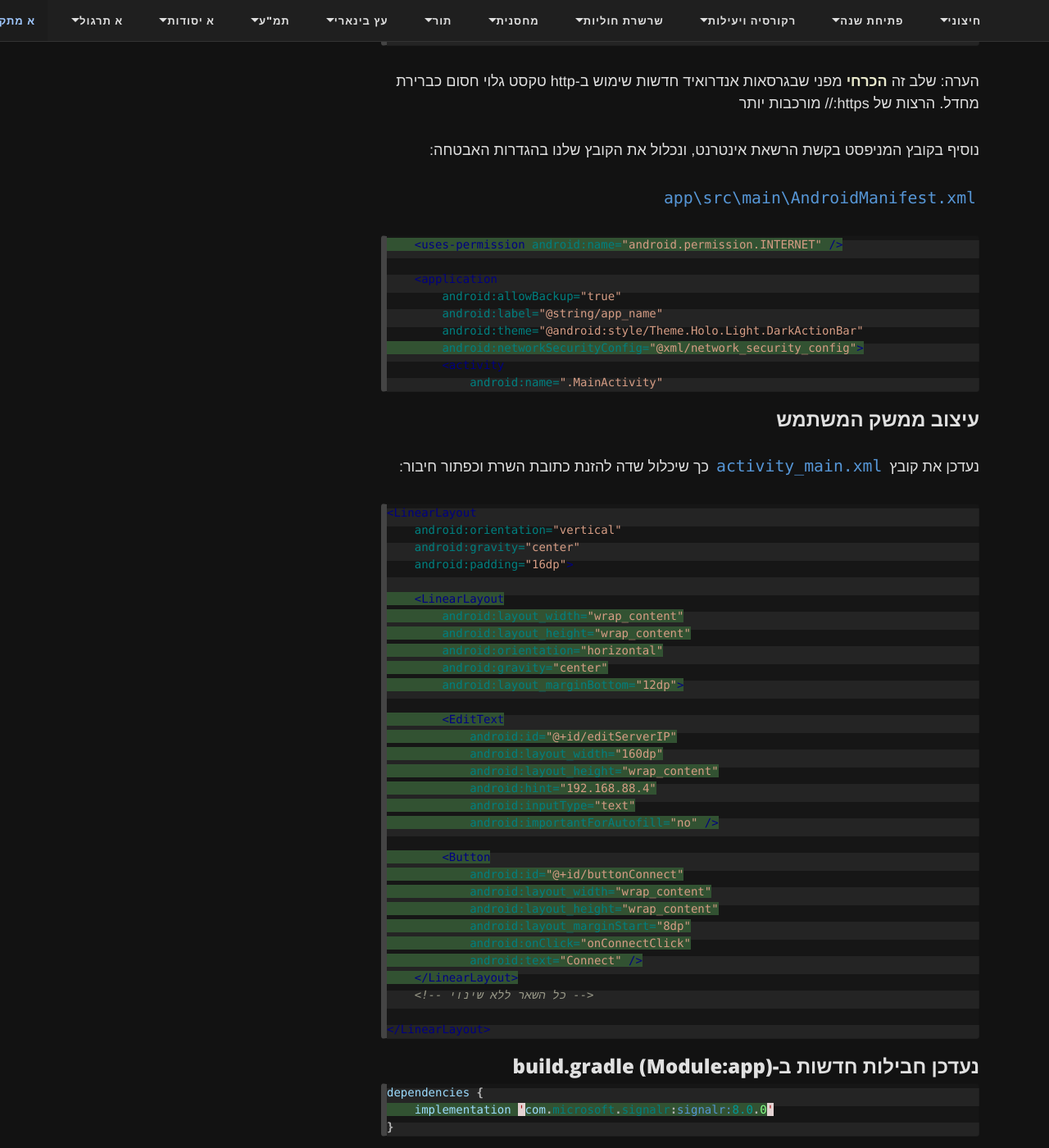
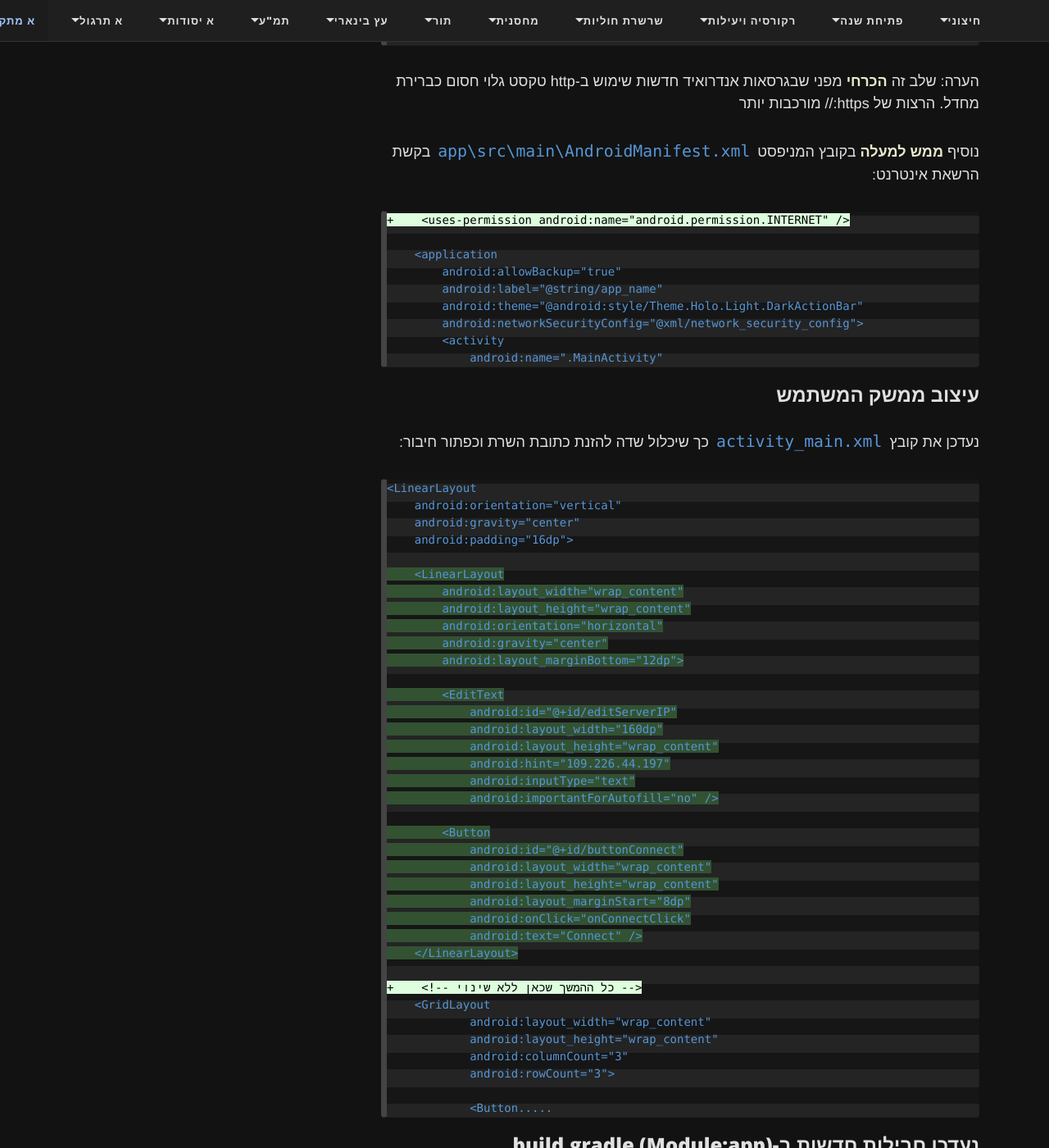
Before and after one commit to 3strategy/BeautifulMivney, a Jekyll site: the page built from android/projectSteps/016.TicTacToeSignalR.md, in a window 1280 px wide and 1400 px high, scrolled down 2466 px. Shown: the whole window at 82% size. Built offline with Jekyll 4.4.1, drawn with Linux system fonts in a browser that asks for light colours; comment, search, counter and statistics services are not loaded; some of the changed text lies outside the part shown.

Commit message:
updated the 016 signalR

````diff
--- a/android/projectSteps/016.TicTacToeSignalR.md
+++ b/android/projectSteps/016.TicTacToeSignalR.md
@@ -64,19 +65,17 @@
 <?xml version="1.0" encoding="utf-8"?>
 <network-security-config>
     <domain-config cleartextTrafficPermitted="true">
-        <domain includeSubdomains="false">192.168.88.4</domain>
+        <domain includeSubdomains="false">109.226.44.197</domain>
     </domain-config>
 </network-security-config>
 ```
 
 הערה: שלב זה **הכרחי** מפני שבגרסאות אנדרואיד חדשות שימוש ב-http טקסט גלוי חסום כברירת מחדל. הרצות של https:// מורכבות יותר
 
-נוסיף בקובץ המניפסט בקשת הרשאת אינטרנט, ונכלול את הקובץ שלנו בהגדרות האבטחה:
+נוסיף **ממש למעלה** בקובץ המניפסט `app\src\main\AndroidManifest.xml` בקשת הרשאת אינטרנט:
 
-`app\src\main\AndroidManifest.xml`
-
-{% highlight xml mark_lines="1 7" %}
-    <uses-permission android:name="android.permission.INTERNET" />
+{% highlight diff %}
++    <uses-permission android:name="android.permission.INTERNET" />
 
     <application
         android:allowBackup="true"
@@ -91,7 +90,7 @@
 
 נעדכן את קובץ `activity_main.xml` כך שיכלול שדה להזנת כתובת השרת וכפתור חיבור:
 
-{% highlight xml mark_lines="6 7 8 9 10 11 12 13 14 15 16 17 18 19 20 21 22 23 24 25 26 27 28" %}
+{% highlight diff xml mark_lines="6 7 8 9 10 11 12 13 14 15 16 17 18 19 20 21 22 23 24 25 26 27 28" %}
 <LinearLayout
     android:orientation="vertical"
     android:gravity="center"
@@ -108,7 +107,7 @@
             android:id="@+id/editServerIP"
             android:layout_width="160dp"
             android:layout_height="wrap_content"
-            android:hint="192.168.88.4"
+            android:hint="109.226.44.197"
             android:inputType="text"
             android:importantForAutofill="no" />
 
@@ -120,16 +119,26 @@
             android:onClick="onConnectClick"
             android:text="Connect" />
     </LinearLayout>
-    <!-- כל השאר ללא שינוי -->
 
-</LinearLayout>
++    <!-- כל ההמשך שכאן ללא שינוי -->
+    <GridLayout
+            android:layout_width="wrap_content"
+            android:layout_height="wrap_content"
+            android:columnCount="3"
+            android:rowCount="3">
+
+            <Button.....
+
 {% endhighlight %}
 
 ### נעדכן חבילות חדשות ב-build.gradle (Module:app)
 
-{% highlight java mark_lines="2" %}
+{% highlight diff %}
 dependencies {
-    implementation 'com.microsoft.signalr:signalr:8.0.0'
+// keep all the existing stuff.
+
+
++    implementation 'com.microsoft.signalr:signalr:8.0.0'
 }
 {% endhighlight %}
 
@@ -243,7 +252,7 @@
 
 </details>
 
-### תוספות במחלקה MainActivity.java
+<details open markdown="1"><summary>תוספות במחלקה MainActivity.java</summary>
 
 ```java
 // הוספת אימפורט מעל המחלקה
@@ -267,7 +276,7 @@
     String ip = ipEdit.getText().toString().trim();
     if (ip.isEmpty()) {
         // Fall back to hint if empty
-        ip = ipEdit.getHint() != null ? ipEdit.getHint().toString() : "192.168.88.4";
+        ip = ipEdit.getHint() != null ? ipEdit.getHint().toString() : "109.226.44.197";
     }
 
     String finalIp = ip;
@@ -297,10 +306,15 @@
 }
 ```
 
+</details>
+
 ### תוצאה צפויה
 
-לאחר סנכרון הפרויקט בעקבות שינוי ה-gradle, ניתן להריץ אותו. לאחר לחיצה על **Connect**, תוצג הודעת "Connected" או "Failed" בהתאם למצב השרת. הודעה על ההתחברות תופיע גם בשרת
+לאחר סנכרון הפרויקט בעקבות שינוי ה-gradle, ניתן להריץ אותו. לאחר לחיצה על **Connect**, תוצג הודעת "Connected" או "Failed" בהתאם למצב השרת. יתכן שיהיה צורך בצד שלי לשנות הגדרות במידה שמבית הספר הפורט אליו אנו ניגשים חסום.
 
+**השרת - אינו שרת זמינות גבוהה. אמור לעבוד ביום יום בשעות היום ובחלק משעות הלילה**
+
+**בסיום שלב זה commit and push**
 ---
 
 ## שלב 2 – שליחת מהלך (Send Key)
````
Also changed, not shown: other parts of android/projectSteps/016.TicTacToeSignalR.md (+6 -5 lines).
